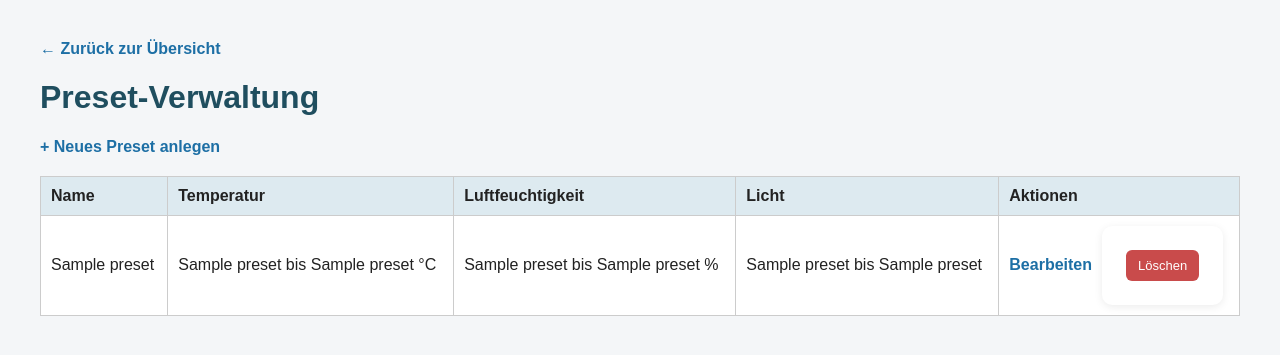
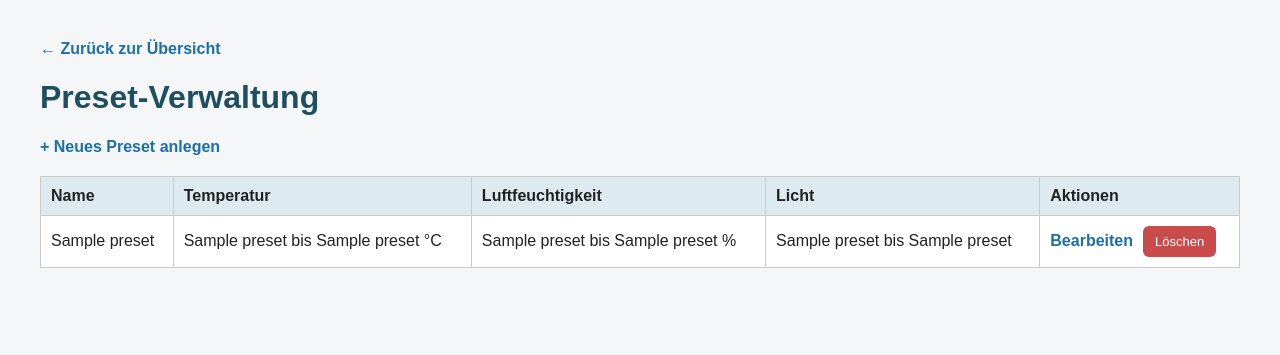
Before and after one commit to Julius2506/IOTBerufsschule, a Flask app: template pi/templates/presets.html in a window 1280 px wide. Shown: the top 355 px of the page. Run offline with Flask 3, Linux system fonts and the light colour scheme; the template is opened without the code that fills it: most values are stand-ins (such as "Sample title", 1, 10 or a date in 2020).

Commit message:
style fix

```diff
--- a/pi/static/style.css
+++ b/pi/static/style.css
@@ -5,7 +5,7 @@ body {
     color: #222;
 }
 
-h1, h2 {
+h1, h2, h3 {
     color: #1f4e5f;
 }
 
@@ -45,6 +45,7 @@ th, td {
     border: 1px solid #ccc;
     padding: 10px;
     text-align: left;
+    vertical-align: middle;
 }
 
 th {
@@ -101,6 +102,10 @@ button:hover {
 
 .action-buttons form {
     margin: 0;
+    padding: 0;
+    background: transparent;
+    box-shadow: none;
+    max-width: none;
 }
 
 .edit-link {
--- a/pi/templates/presets.html
+++ b/pi/templates/presets.html
@@ -37,7 +37,11 @@
                                 <a class="edit-link" href="/presets/{{ preset[0] }}/edit">Bearbeiten</a>
 
                                 <form action="/presets/{{ preset[0] }}/delete" method="POST">
-                                    <button class="delete-button" type="submit" onclick="return confirm('Preset wirklich löschen?');">
+                                    <button
+                                        class="delete-button"
+                                        type="submit"
+                                        onclick="return confirm('Preset wirklich löschen?');"
+                                    >
                                         Löschen
                                     </button>
                                 </form>
```
